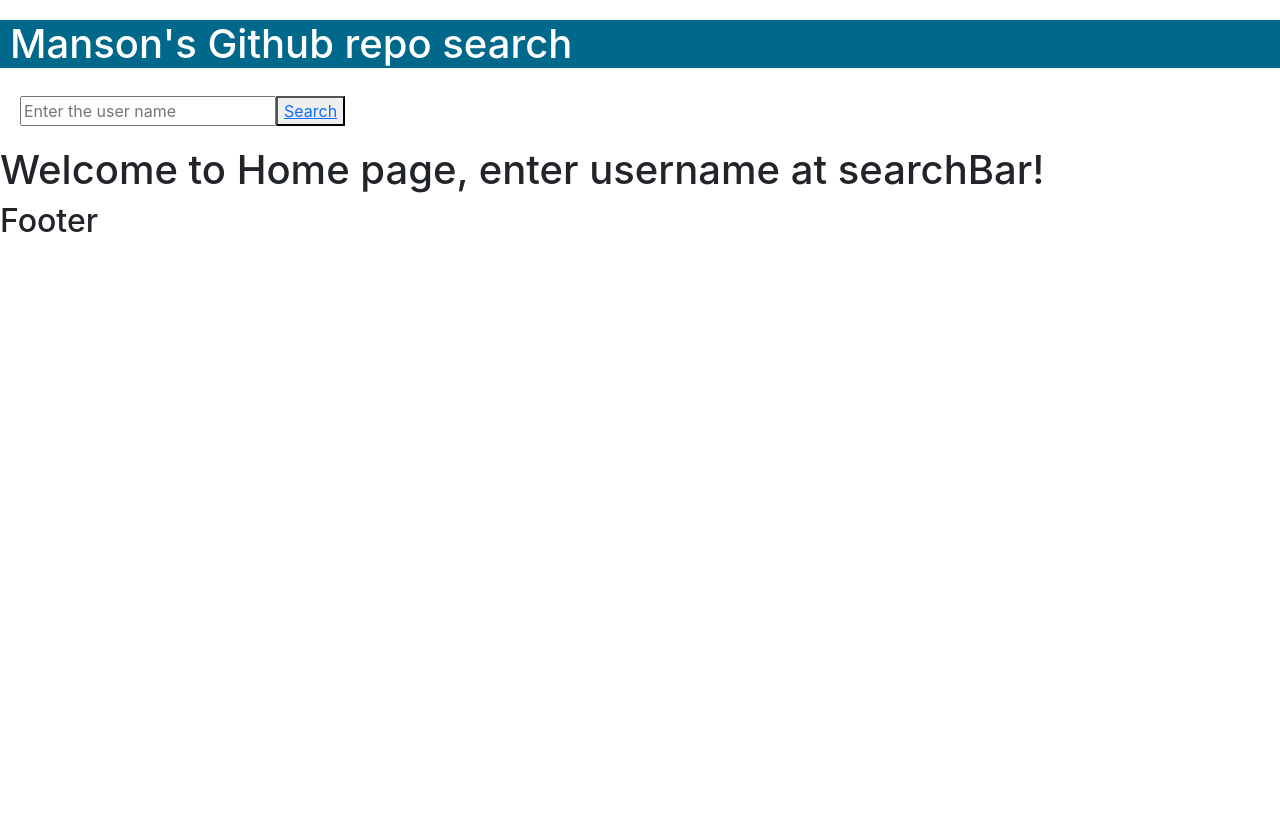
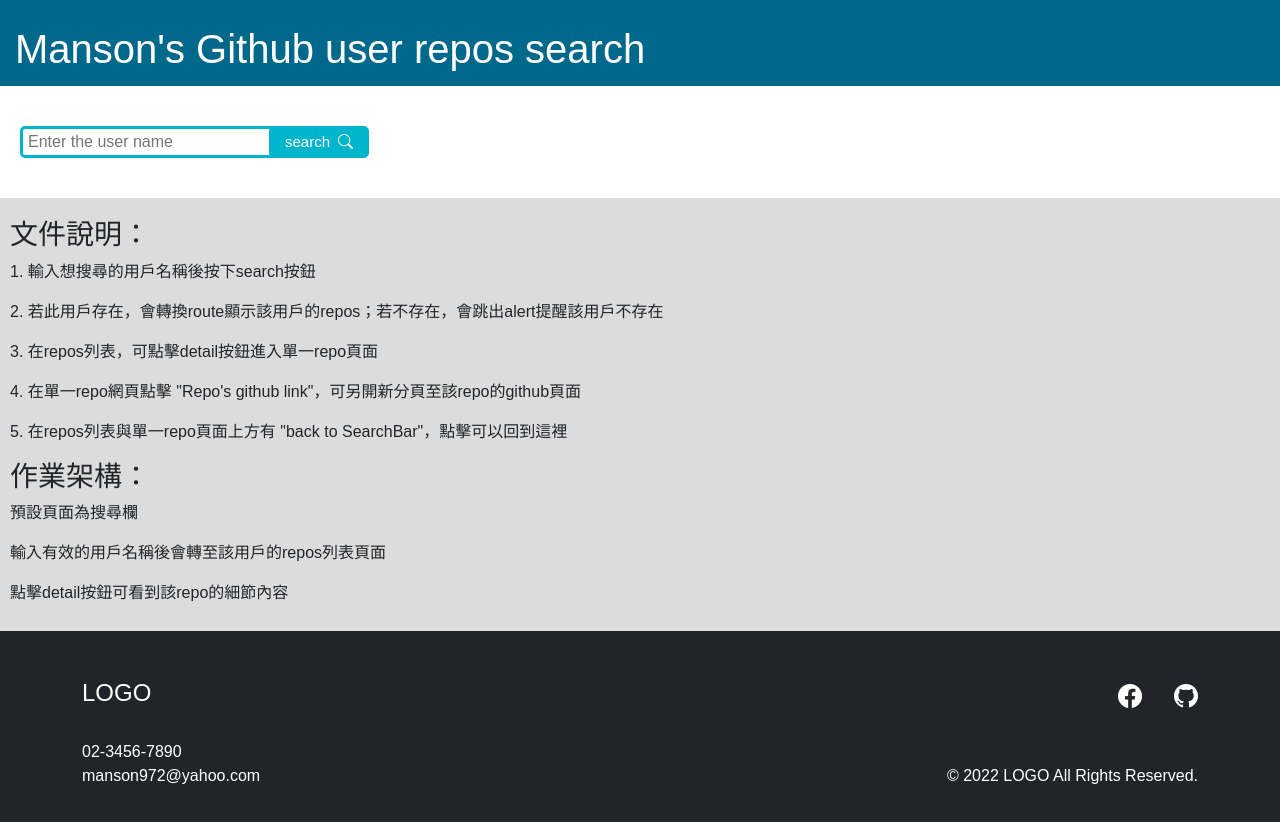
Before and after one commit to 70928manson/react-github-api-pratice, a React (Create React App) app: page / in a window 1280 px wide. Shown: the top 822 px of the page. Before the commit the page ends 800 px from the top, so only its background shows below. Built offline with nearby package versions, Linux system fonts and the light colour scheme.

Commit message:
update UI

```diff
--- a/src/App.css
+++ b/src/App.css
@@ -2,81 +2,92 @@
 url(https://fonts.googleapis.com/css?family=Open+Sans);
 /* @import '~bootstrap/scss/bootstrap'; */
 
-.App{
-  text-align: center;
-  display: grid;
-  grid-template-rows: 70px auto;
-  grid-template-columns: minmax(50px,1fr) 1fr minmax(50px,1fr);
-  grid-row-gap: 2em;
+.app {
+  font-family:  "Microsoft Yahei", "微軟正黑體", sans-serif;
 }
 
 /*header*/
-#header{
+.header{
   grid-column: 1/5;
   grid-row: 1/2;
   background-color: #00688B;
+  padding: 5px;
 }
-#header h1{
+.header h1{
   text-align: left;
   margin-top: 20px;
   margin-left: 10px;
   color: #FFF;
 }
-div.wrapper{
-  grid-column: 2/3;
-  grid-row: 2/3;
-}
 
 /*search*/
-#search-bar{
+.search{
   width: 100%;
-  position: relative
+  position: relative;
+  height: 4.5rem;
+  margin-bottom: 40px;
 }
-#search-bar input{
+.search input{
   margin-top: 20px;
   width: 258px;
   border: 3px solid #00B4CC;
   padding: 5px;
-  height: 20px;
+  height: 100%;
   border-radius: 5px;
   outline: none;
   color: #9DBFAF;
 }
-#search-bar input:focus{
-  color: #00B4CC;
+.search input:focus{
+  color: black;
 }
-.searchButton{
+.search button{
   margin-left: -9px;
   margin-top: 20px;
   position: absolute;
   /* right: -50px; */
-  width: 40px;
-  height: 36px;
+  width: 100px;
+  height: 2rem;
   border: 1px solid #00B4CC;
   background: #00B4CC;
   text-align: center;
-  color: #fff;
+  color: red;  /*red無效，route-link預設為藍色，直接在link style設定*/
   border-radius: 5px;
   cursor: pointer;
-  font-size: 10px;
+  font-size: 15px;
 }
 .searchButton i{
   font-size: 20px;
 }
 
 /*home*/
-#home {
-  grid-column: 1/5;
-  grid-row: 1/2;
+.home {
+  background-color: #DCDCDC;
+  padding: 10px;
+  padding-top: 20px;
 }
 
-.result-list {
+/*repos*/
+.resultList {
   background-color: #dbd4d4e0;
   padding: 5px;
   margin: 5px;
 }
 
-/*3/20*/
+/*single repo*/
+.repo {
+  padding: 10px 0;
+  background-color: #dbd4d4e0;
+}
+
+.repo p{
+  padding: 25px;
+}
+
+.repo a{
+  padding: 25px;
+}
+
+/*2021 grid*/
 @media only screen and (max-width: 650px) {
   .App {
     overflow: hidden;
--- a/src/App.js
+++ b/src/App.js
@@ -39,7 +39,7 @@
 function App(){
   //useRoute達到js控管
   const element = useRoutes(routerConfig)
-  return <div>
+  return <div className="app">
     <Header />
       { element }
     <Footer />
--- a/src/components/Footer.jsx
+++ b/src/components/Footer.jsx
@@ -1,7 +1,25 @@
 import React from "react";
 
 const Footer = () => {
-    return <h2>Footer</h2>
+    return <div className="bg-dark py-5">
+    <div className="container">
+      <div className="d-flex align-items-center justify-content-between text-white mb-md-7 mb-4">
+        <p className="text-white h4">LOGO</p>
+        <ul className="d-flex list-unstyled mb-0 h4">
+          <li><a href="https://www.facebook.com/john.manson.988/" className="text-white mx-3" target="_blank"><i className="bi bi-facebook"></i></a></li>
+          {/* <li><a href="#" className="text-white mx-3" target="_blank"><i className="fab fa-instagram"></i></a></li> */}
+          <li><a href="https://github.com/70928manson" className="text-white ms-3" target="_blank"><i className="bi bi-github"></i></a></li>
+        </ul>
+      </div>
+      <div className="d-flex flex-column flex-md-row justify-content-between align-items-md-end align-items-start text-white">
+        <div className="mb-md-0 mb-1">
+          <p className="mb-0">02-3456-7890</p>
+          <p className="mb-0">manson972@yahoo.com</p>
+        </div>
+        <p className="mb-0">© 2022 LOGO All Rights Reserved.</p>
+      </div>
+    </div>
+  </div>
 }
 
 export default Footer;
--- a/src/components/Header.jsx
+++ b/src/components/Header.jsx
@@ -2,8 +2,8 @@
 
 function Header() {
     return (
-        <div id="header">
-            <h1>Manson's Github repo search</h1>
+        <div className="header">
+            <h1>Manson's Github user repos search</h1>
         </div>
     )
 }
--- a/src/components/Home.jsx
+++ b/src/components/Home.jsx
@@ -2,8 +2,18 @@
 
 function Home() {
     return (
-        <div id="home">
-            <h1>Welcome to Home page, enter username at searchBar!</h1>
+        <div className="home">
+            <h3>文件說明： </h3>
+            <p>1. 輸入想搜尋的用戶名稱後按下search按鈕</p>
+            <p>2. 若此用戶存在，會轉換route顯示該用戶的repos；若不存在，會跳出alert提醒該用戶不存在</p>
+            <p>3. 在repos列表，可點擊detail按鈕進入單一repo頁面</p>
+            <p>4. 在單一repo網頁點擊 "Repo's github link"，可另開新分頁至該repo的github頁面</p>
+            <p>5. 在repos列表與單一repo頁面上方有 "back to SearchBar"，點擊可以回到這裡</p>
+            <h3>作業架構： </h3>
+            <p>預設頁面為搜尋欄</p>
+            <p>輸入有效的用戶名稱後會轉至該用戶的repos列表頁面</p>
+            <p>點擊detail按鈕可看到該repo的細節內容</p>
+
         </div>
     )
 }
--- a/src/components/Repo.jsx
+++ b/src/components/Repo.jsx
@@ -15,10 +15,8 @@
         network_count: 'Not found',
   }})
 
-  console.log(username);
-  console.log(repo);
-
-  //useEffect 頁面「render完成後」做某某事
+  //console.log(username);
+  //console.log(repo);
 
   useEffect(()=>{
     console.log('execute function in useEffect');
@@ -26,13 +24,10 @@
 },[]);
 
   const getSingleRepo = async () => {
-    console.log('a');
-
+    //console.log('a');
     try {
         const result = await axios.get(`https://api.github.com/repos/${username}/${repo}`)
-        //item = result;
         setItem(result);
-        console.log(result);
         console.log(item);
     }catch(err){
         console.log(err);
@@ -41,12 +36,14 @@
   const n = useNavigate()
 
     return <div>
-        <p>歡迎來到單一repo頁面</p>
-        <button onClick={() => {n('/')}} >back to SearchBar</button> <br />
-        Repo name: { item.data.name } <br />
-        Repo description: { item.data.description } <br />
-        Repo network_count: { item.data.network_count } <br />
-        <a href={item.data.html_url} target="_blank">Repo網址按這裡</a>
+        <button onClick={() => {n('/')}} style={{ margin: '20px 5px' }}>back to SearchBar</button> <br />
+        <div className="repo">
+          <p>歡迎來到單一repo頁面</p>
+          <p>Repo name: { item.data.name }</p>
+          <p>Repo description: { item.data.description }</p>
+          <p>Repo stargazers_count: { item.data.stargazers_count }</p>
+          <a href={item.data.html_url} target="_blank">Repo's github link</a>
+        </div>
     </div>
 };
 
--- a/src/components/Results.jsx
+++ b/src/components/Results.jsx
@@ -17,11 +17,23 @@
   },[]);
 
   const getRepos = async () => {
-    console.log('a');
-
     try {
       //await -> 確保這個執行完下面才繼續執行
       const result = await axios.get(`https://api.github.com/users/${username}/repos?page=${page}&per_page=10`);
+
+      // await axios.get(`https://api.github.com/users/${username}/repos?page=${page}&per_page=10`)
+      //   .then((res) => {
+      //     const tenMoreRepos = [];
+      //     res.data.forEach((data) => tenMoreRepos.push(data))
+      //     setRepos((repos) => [...repos, ...tenMoreRepos]);
+      //     page += 1;
+      //     window.addEventListener('scroll', handleScroll);
+      //   })
+      //   .catch((err) => {
+      //     console.log(err);
+      //     alert('此用戶名稱不存在')
+      //   })
+
       const tenMoreRepos = [];
       result.data.forEach((data) => tenMoreRepos.push(data))
       setRepos((repos) => [...repos, ...tenMoreRepos]);
@@ -39,7 +51,7 @@
     //當scroll到bottom，loading並發送api
     //如何判斷到bottom -> scrollTop + innerHeight >= scrollHeight
     if(e.target.documentElement.scrollTop + window.innerHeight + 1 >= e.target.documentElement.scrollHeight){
-      setTimeout(getRepos, 500);
+      setTimeout(getRepos, 100);
       window.removeEventListener('scroll', handleScroll);  //為什麼要remove -> 如果只有單純監聽，scroll到bottom時會不斷觸發條件，多次發送api請求導致一次load 20、30個repo
     }
   }
@@ -53,24 +65,25 @@
       repos.map((item, index) =>
           <div
               key= {index + item.id}  //只有item.id會發生兩個div擁有相同id的情況，解決辦法為加上index(這是好方法嘛)
-              className="result-list">
+              className="resultList">
                 <div>
                 第 {index+1+i} 個 <br />
                 Name: {item.name}  <br/>
                 Star: {item.stargazers_count}  <br/>
                 </div>
                 <button>
-                  <Link to={`/user/${item.owner.login}/repos/${item.name}`}>detail</Link>
+                  <Link to={`/user/${item.owner.login}/repos/${item.name}`} style={{ textDecoration: 'none'}}>detail</Link>
                 </button>
           </div>
         )
       ) : (
-        <li>Loading...</li>
+        <p>Not found</p>
       );
 
+
   return <ul>
-    作者: {username} <br />
-    <button onClick={() => {n('/')}} >back to SearchBar</button> <br />
+    <p style={{ paddingTop: '20px'}}>作者: {username} </p>
+    <button onClick={() => {n('/')}} style={{ marginBottom: '20px' }}>back to SearchBar</button>
     {listRepos}
   </ul>
 };
--- a/src/components/SearchBar.jsx
+++ b/src/components/SearchBar.jsx
@@ -12,14 +12,13 @@
     // console.log(repos);
     return (
    <>
-    <div style={{ padding: "20px" }}>
+    <div className='search' style={{ padding: '20px' }}>
         <input type="text" placeholder="Enter the user name" value={username} onChange={handleChange} />
         <button>
           <Link to={{
             pathname:`/user/${username}/repos`,
-        }}>Search</Link>
+        }} style={{ textDecoration: 'none', color: '#fff'}}>search<i className="bi bi-search ps-2 "></i></Link>
         </button>
-
     </div>
     <Home />
     </>
```
